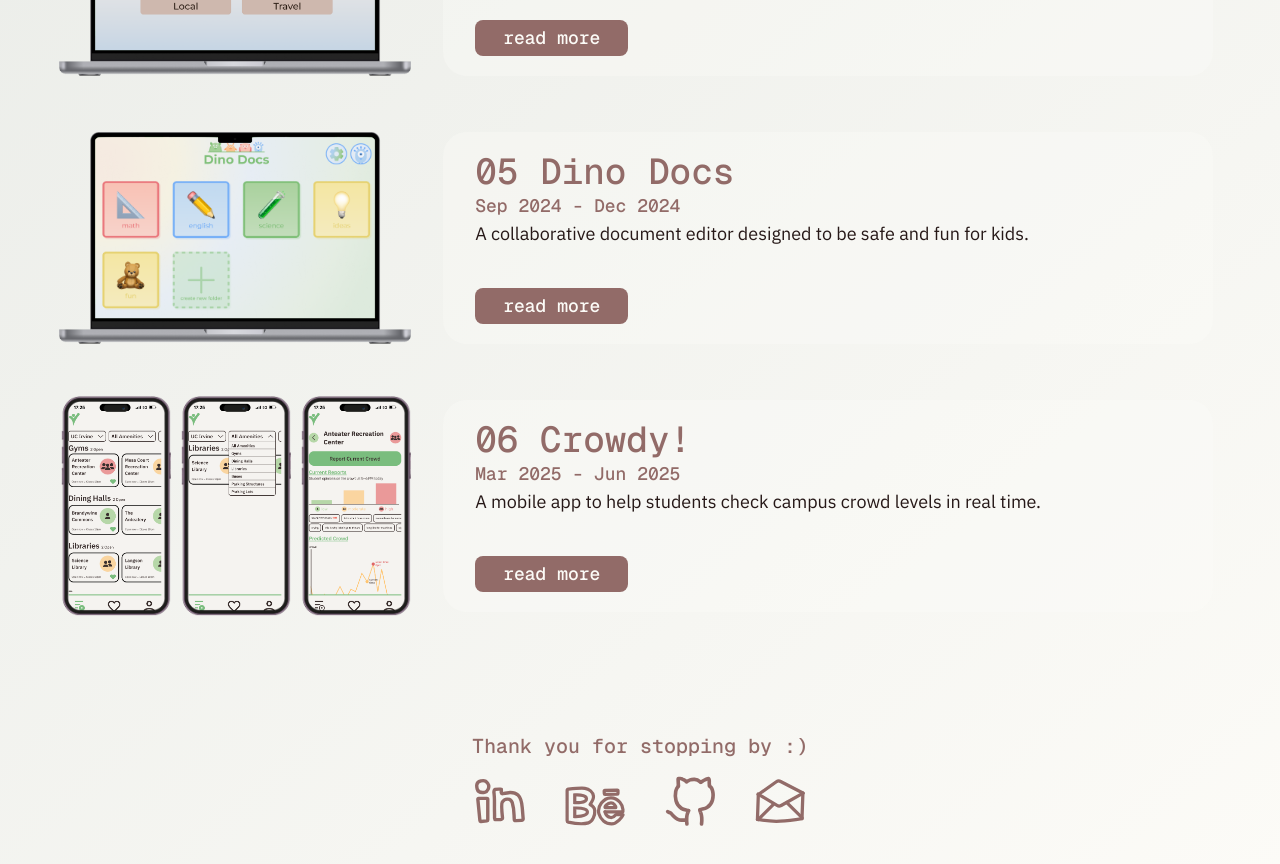
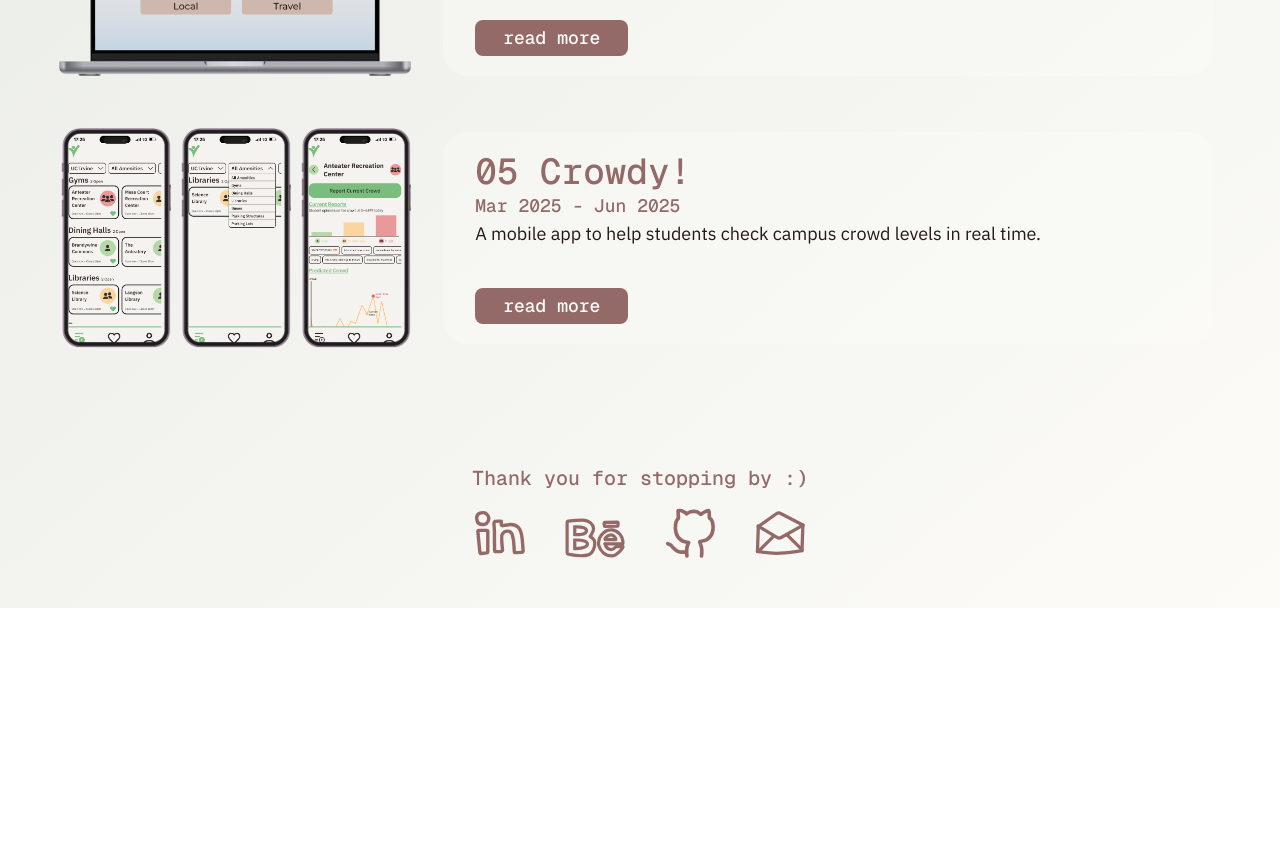
Before and after one commit to lanaramadan/lanaramadan.github.io, a Next.js app: page /work in a window 1280 px wide. Shown: the part 1180-2044 px from the top of the page. After the commit the page ends 1788 px from the top, so only its background shows below. Built offline with nearby package versions, Linux system fonts and the light colour scheme; a web font is replaced by a local one.

Commit message:
Removing dino docs

```diff
--- a/src/app/components/home-page/featuredProjects.tsx
+++ b/src/app/components/home-page/featuredProjects.tsx
@@ -10,7 +10,7 @@ import { Project } from "@/types/project";
 export default function FeaturedProjects() {
   const featuredProjects: Project[] = [
     projectData.designProjects.find((p) => p.name === "GEM"),
-    projectData.designProjects.find((p) => p.name === "Dino Docs"),
+    projectData.designProjects.find((p) => p.name === "AnyWear"),
     projectData.programmingProjects.find((p) => p.name === "HopeMapper"),
   ].filter(Boolean) as Project[];
 
--- a/src/data/projects.json
+++ b/src/data/projects.json
@@ -259,24 +259,6 @@
       "desktop": true
     },
     {
-      "name": "Dino Docs",
-      "webpage": "dino-docs",
-      "overview": "A collaborative document editor designed to be safe and fun for kids.",
-      "description": "Dino Docs is a Google Docs-inspired platform tailored for children, blending collaborative writing with a playful, kid-friendly interface. Designed in Figma, it emphasizes simplicity, safety, and creativity—featuring colorful UI, helpful dinosaur mascots, and easy-to-use editing tools. The project explores how digital collaboration can be made engaging and accessible for younger users.",
-      "tools": ["Figma"],
-      "links": {
-        "figmaDemo": "https://www.figma.com/design/YAGECqVZXlQFc7bTiQh8Q7/Dino-Docs?node-id=15-324&t=yf9Ig6xaByjY6Q9o-1",
-        "caseStudy": "https://www.behance.net/gallery/232801177/Dino-Docs"
-      },
-      "duration": {
-        "start": "Sep 2024",
-        "end": "Dec 2024"
-      },
-      "images": ["dino-docs.png"],
-      "color": "#77B0F7",
-      "desktop": true
-    },
-    {
       "name": "Crowdy!",
       "webpage": "crowdy",
       "overview": "A mobile app to help students check campus crowd levels in real time.",
```
